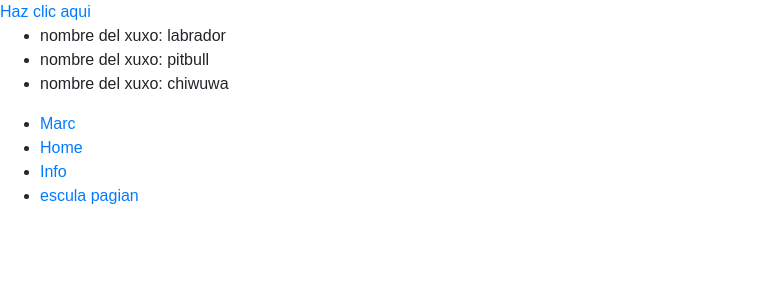
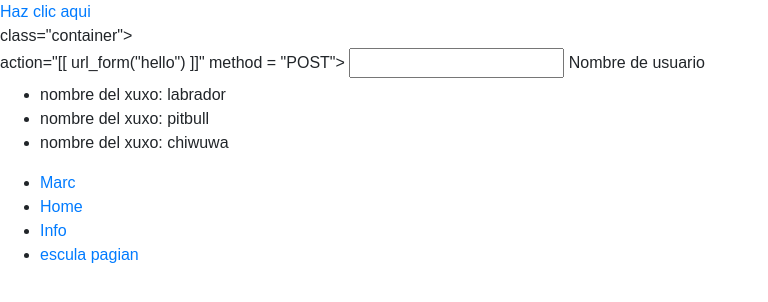
Before and after one commit to mrc-a2p/python-flask, a Flask app: page /hello in a window 1280 px wide. Shown: the part 56-358 px from the top of the page, without its empty margins (0-768 px from the left). Run offline with Flask 2, Linux system fonts and the light colour scheme; parts of the project's set-up code (start-up, migrations or seed data) failed here and were passed over; some libraries are stand-ins or nearby versions.

Commit message:
encriptar

```diff
--- a/main.py
+++ b/main.py
@@ -2,17 +2,22 @@
 #La objeto request se usa para obtener informacio o datos
 #make_response optiene respuesta del serividor
 # render_template te pinta en el navegador lo que haces en consola
-from flask import Flask, request, make_response, redirect, render_template
+from flask import Flask, request, make_response, redirect, render_template, session
 #from flask_bootstrap import Bootstrap
-
-
+from flask_wtf import  FlaskForm
+from wtforms.fields import  StringField, PasswordField, SubmitField
+from wtforms.fields import DataRequired
 
 
 #Crear nueva instancia de flask
 app = Flask(__name__)
+
 #inicializamos extenciones de flask
 #bootstrap = Bootstrap(app)
 
+
+# llave secreta
+app.config["SECRET_KEY"] = "SUPER SECRETO"
 ############################
 # arrays
 #############################
@@ -22,6 +27,12 @@ perros = [
     "pitbull",
     "chiwuwa"
 ]
+
+
+class LoginForm(FlaskForm):
+    username = StringField("Nombre de usuario", validators= [DataRequired ()])
+    password = PasswordField("Password", validators= [DataRequired ()])
+    submitField = SubmitField("Enviar")
 
 #Control de errores
 
@@ -39,7 +50,7 @@ def internal_server(error):
 def index():
     user_ip = request.remote_addr
     response = make_response(redirect("/hello"))
-    response.set_cookie("user_ip", user_ip)
+    session ["user_ip"] = user_ip
 
     return response
 
@@ -47,12 +58,14 @@ def index():
 @app.route("/hello")
 # definimos una funcion y le agregamos sus funcionalidades
 def hello():
-    user_ip = request.cookies.get("user_ip")
+    user_ip = session.get("user_ip")
     #return "Hola mundo,{}" .format(user_ip)
     #Creamos un diccionario con las variables que vamos a utilizar
+    login_form = LoginForm()
     context = {
         "user_ip" : user_ip,
-        "perros" : perros
+        "perros" : perros,
+        "login_form" : login_form
     }
 
     #renderizamos el codigo en una vista previamente creado en una carpeta de templates
@@ -75,3 +88,10 @@ def marc():
 def info():
     #return "lo que sea"
     return render_template("info.html")
+
+
+
+
+###################
+if __name__ == "__main__":
+  app.run()
--- a/requirements.txt
+++ b/requirements.txt
@@ -1,3 +1,7 @@
 flask
 flask-bootstrap
 #Flask-Bootstrap4
+
+flask-wtf
+
+python-dotenv
--- a/templates/hello.html
+++ b/templates/hello.html
@@ -20,6 +20,15 @@
     <a href="{{url_for("index") }}">Haz clic aqui </a>
     {% endif %}
 
+<!-- En este container se guarda la forma -->
+    <div> class="container">
+        <form>
+            action="[[ url_form("hello") ]]" method = "POST">
+            {{ login_form.username }}
+            {{ login_form.username.label }}
+        </form>
+    </div>
+
     <ul>
     {% for perro in perros %}
         {{ muchas_macros.render_jauria(perro) }}
```
Also changed, not shown: README.md (added), 3 other files.
